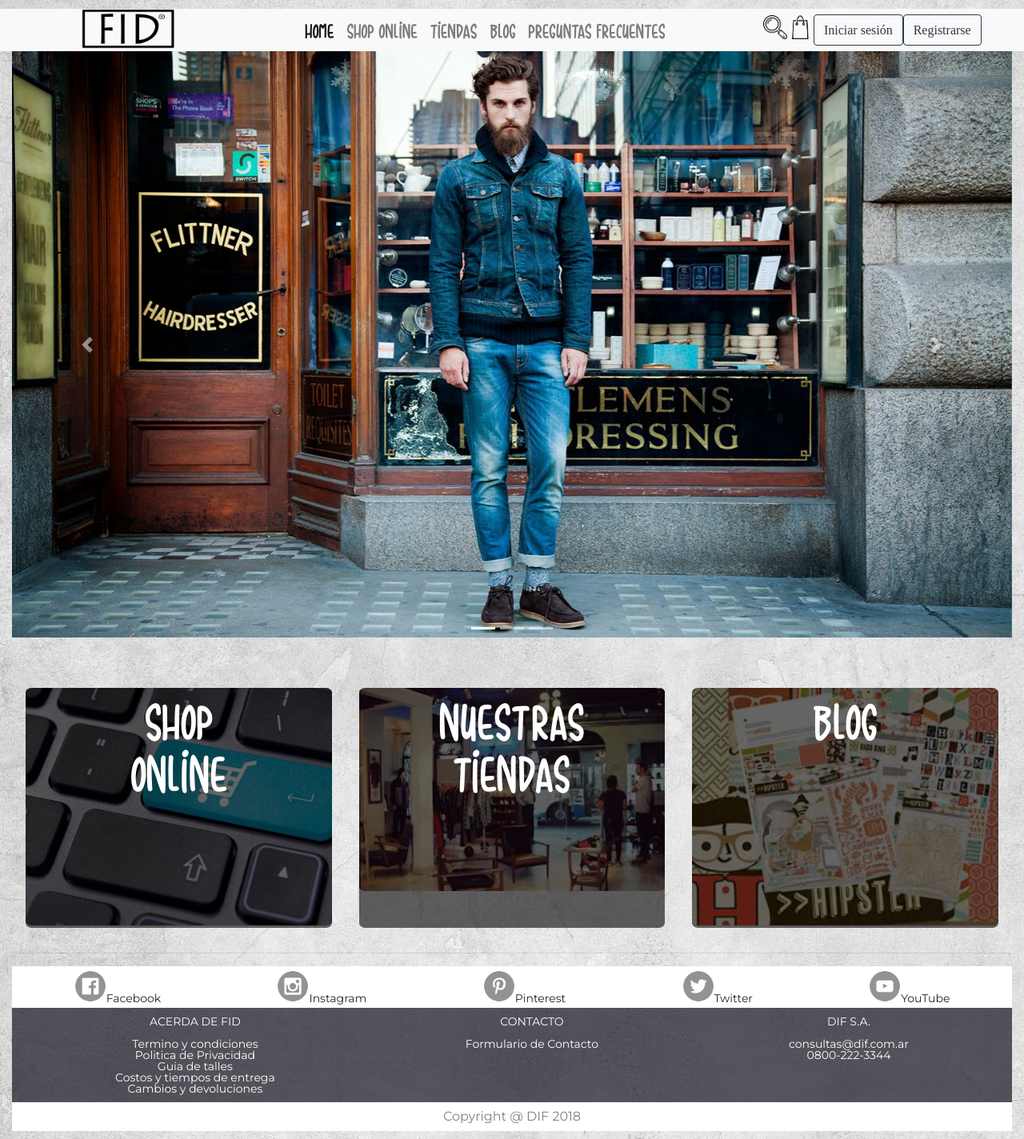
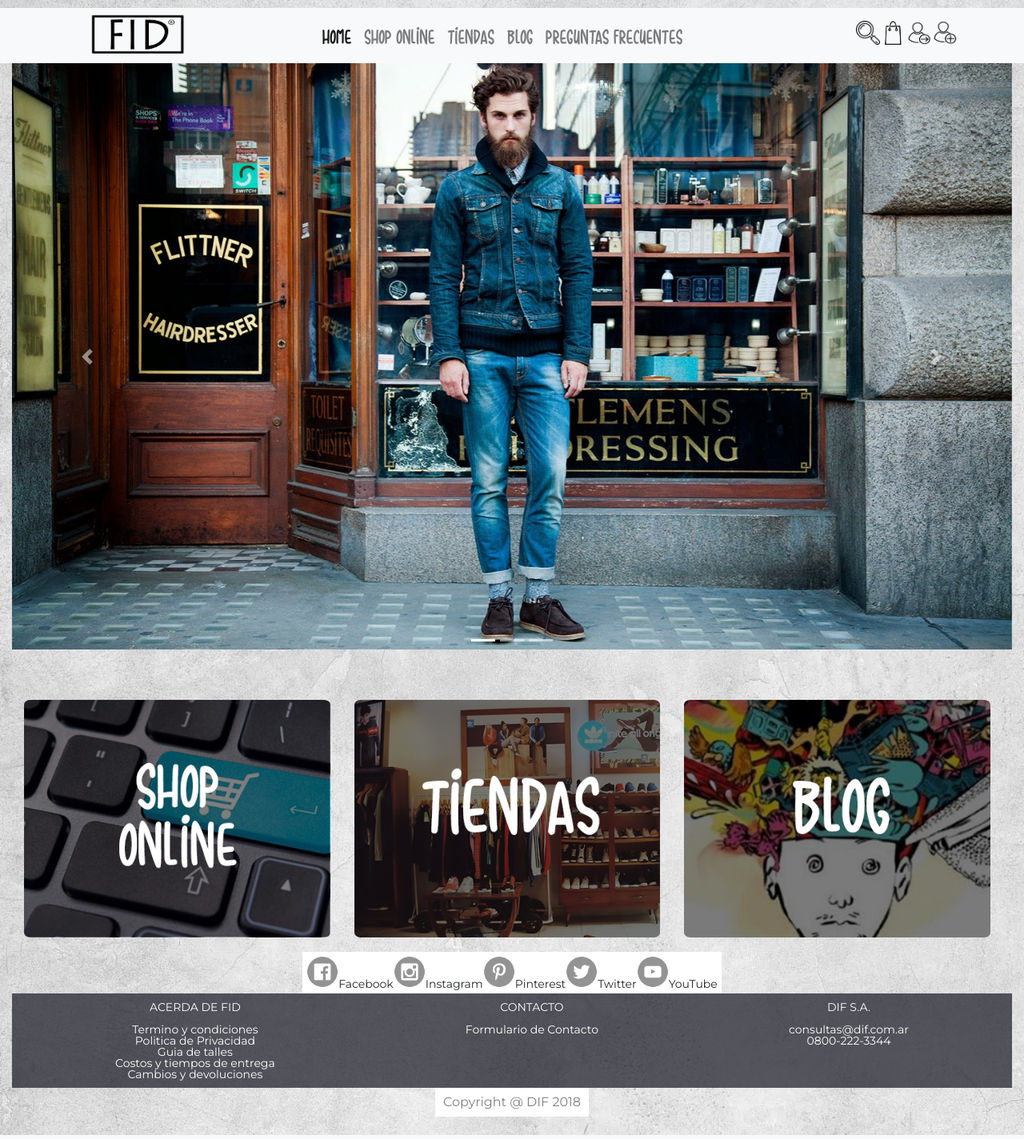
Before and after one commit to daniobiols/FID, a PHP site: page / in a window 1280 px wide. Shown: the whole page at 80% size. Run offline with PHP 8.4, Linux system fonts and the light colour scheme.

Commit message:
29-agosto

```diff
--- a/css/styles.css
+++ b/css/styles.css
@@ -90,7 +90,6 @@
 	flex-wrap: wrap;
 	flex-direction: row;
 	justify-content: space-around;
-	padding: 0;
 }
 
 .botones-navbar{
@@ -124,19 +123,20 @@
 	font-size: 20px;
 	font-family: "sudden";
 }
-
-.logo-movile{
+/*
+.logo-mobile{
 	display: block;
 }
+
+.logo-mobile img{
+	width: 118px;
+	height: 50px;
+} */
 
 .logo{
 	display: none;
 }
 
-.logo-movile img{
-	width: 118px;
-	height: 50px;
-}
 
 .logo img{
 	width: 118px;
@@ -189,7 +189,7 @@
   justify-content: space-around;
 }
 
-/* ----------------------------------------------------------CATEGORIAS*/
+/* ----------------------------------------------------------NAVBAR*/
 
 .categorias
 {display: none;}
@@ -203,11 +203,12 @@
   width:100%;
 }
 
-.dropdown-menu.show {
-    display: block;
-    width: 100%;
-    text-align: center;
+.dropdown-menu
+{
+	left: unset;
+	right: 0;
 }
+
 
 .contacto{
   margin: 20px auto;
@@ -261,11 +262,9 @@
 	border-radius: 2%;
 }
 
-.box-items li{
+.box-items span{
 	font-size: 50px;
 	font-family: "sudden";
-	margin: 15px;
-
 }
 
 /* -------------------------------------------------------------FOOTER*/
@@ -391,9 +390,9 @@
 		display: block;
 	}
 
-	.logo-movile img{
+	/* .logo-mobile img{
 		display: none;
-	}
+	} */
 
 	.clase{
 		display: flex;
--- a/index.php
+++ b/index.php
@@ -134,28 +134,16 @@
       <!--Cuerpo principal-->
       <section class="main-section">
 
-				<!-- ------ACCESOS------ -->
+				<!---ACCESOS----->
 	      <div class="container-boxes">
 	        <div class="box">
 	          <img class="box-img" src="./images/shop.jpg" alt="">
-	          <ul class="box-items">
-	            <li>SHOP</li>
-							<li>ONLINE</li>
-	          </ul>
 	        </div>
 	        <div class="box">
-	          <img class="box-img" src="./images/tienda.jpeg" alt="">
-	          <ul class="box-items">
-	              <li>NUESTRAS</li>
-								<li>TIENDAS</li>
-	            </ul>
+	          <img class="box-img" src="./images/tienda.jpg" alt="">
 	        </div>
 	        <div class="box">
-	          <img class="box-img" src="./images/blog.jpeg" alt="">
-	          <ul  class="box-items">
-	              <li>BLOG</li>
-	            </ul>
-	        </div>
+	          <img class="box-img" src="./images/blog.jpg" alt="">
 	      </div>
 
 
--- a/navbar2.php
+++ b/navbar2.php
@@ -1,6 +1,6 @@
-<div class=" clase logo-movile col-lg-2 col-md-2 col-sm-5 col-xs-4">
+<!-- <div class=" clase logo-mobile col-lg-2 col-md-2 col-sm-5 col-xs-4">
   <a href="index.php"><img src="images/LOGO.png" alt=""></a>
-</div>
+</div> -->
 
 <nav class=" clase row nav-color navbar navbar-expand-lg navbar-light bg-light">
   <!--Logo-->
@@ -54,6 +54,8 @@
         <div class="dropdown-menu" aria-labelledby="dropdownMenuButton">
           <a class="dropdown-item fuente" href="#">Mi cuenta</a>
           <br>
+          <a class="dropdown-item fuente" href="#">Administrador</a>
+          <br>
           <a class="dropdown-item fuente" href="#">Mis compras</a>
           <br>
           <a class="dropdown-item fuente" href="logout.php">Cerrar Sesion</a>
@@ -63,6 +65,7 @@
 
       <!--Usuario NO Logueado-->
       <?php } else { ?>
+
         <!--Boton Buscar-->
         <button type="button" class="icono-banner btn btn-light">
           <img src="images/lupaLog.png" alt="">
@@ -71,14 +74,17 @@
         <button type="button" class="icono-banner btn btn-light">
           <img src="images/carritoLog.png" alt="">
         </button>
+
         <!--Boton OPCIONES DE USUARIO (iniciar sesion - registrarse)-->
+
         <!-- <div class="dropdown">
         <button class="icono-banner btn btn-light dropdown-toggle" type="button" id="dropdownMenuButton" data-toggle="dropdown" aria-haspopup="true" aria-expanded="false">
         <img src="images/usuarioLog.png" alt="">
-        </button> -->
-        <!-- <div class="dropdown-menu" aria-labelledby="dropdownMenuButton"> -->
+        </button>
+        <div class="dropdown-menu" aria-labelledby="dropdownMenuButton"> -->
+
         <!--Boton INICIAR SESION-->
-          <button type="button" class="btn btn-outline-dark" data-toggle="modal" data-target="#loginModal" data-whatever="@getbootstrap">Iniciar sesión</button>
+        <button type="button" class="icono-banner btn btn-light" data-toggle="modal" data-target="#loginModal" data-whatever="@getbootstrap"><img src="images/login.png" alt=""></button>
         <div class="modal fade" id="loginModal" tabindex="-1" role="modal" aria-labelledby="exampleModalLabel" aria-hidden="true">
           <div class="modal-dialog" role="document">
             <div class="modal-content">
@@ -121,9 +127,8 @@
             </div>
           </div>
         </div>
-          <br>
         <!--Boton REGISTRARSE-->
-          <button type="button" class="btn btn-outline-dark" data-toggle="modal" data-target="#registroModal" data-whatever="@getbootstrap">Registrarse</button>
+        <button type="button" class="icono-banner btn btn-light" data-toggle="modal" data-target="#registroModal" data-whatever="@getbootstrap"><img src="images/register.png" alt=""></button>
         <div class="modal fade show" id="registroModal" tabindex="-1" role="dialog" aria-labelledby="exampleModalLabel" aria-hidden="true">
           <div class="modal-dialog" role="document">
             <div class="modal-content">
@@ -174,8 +179,10 @@
             </div>
           </div>
         </div>
+        <!-- </div>
+      </div> -->
       <?php } ?>
-        <!-- </div> -->
-      <!-- </div> -->
+
+
   </div>
 </nav>
--- a/productos.php
+++ b/productos.php
@@ -23,7 +23,7 @@
             <!--Cabecera-->
             <header class="main-header">
 
-                <?php require_once('navbar.php'); ?>
+                <?php require_once('navbar2.php'); ?>
 
            <!--Cuerpo principal-->
             <section class="main-section">
```
Also changed, not shown: images/Logo-white.png (added), images/blog.jpeg (deleted), images/blog.jpg (added), images/login.png (added), images/register.png (added), images/shop.jpg, images/tienda.jpeg (deleted), images/tienda.jpg (added), images/usuarioLog.png. Lines whose indentation alone changed are shown as unchanged.
